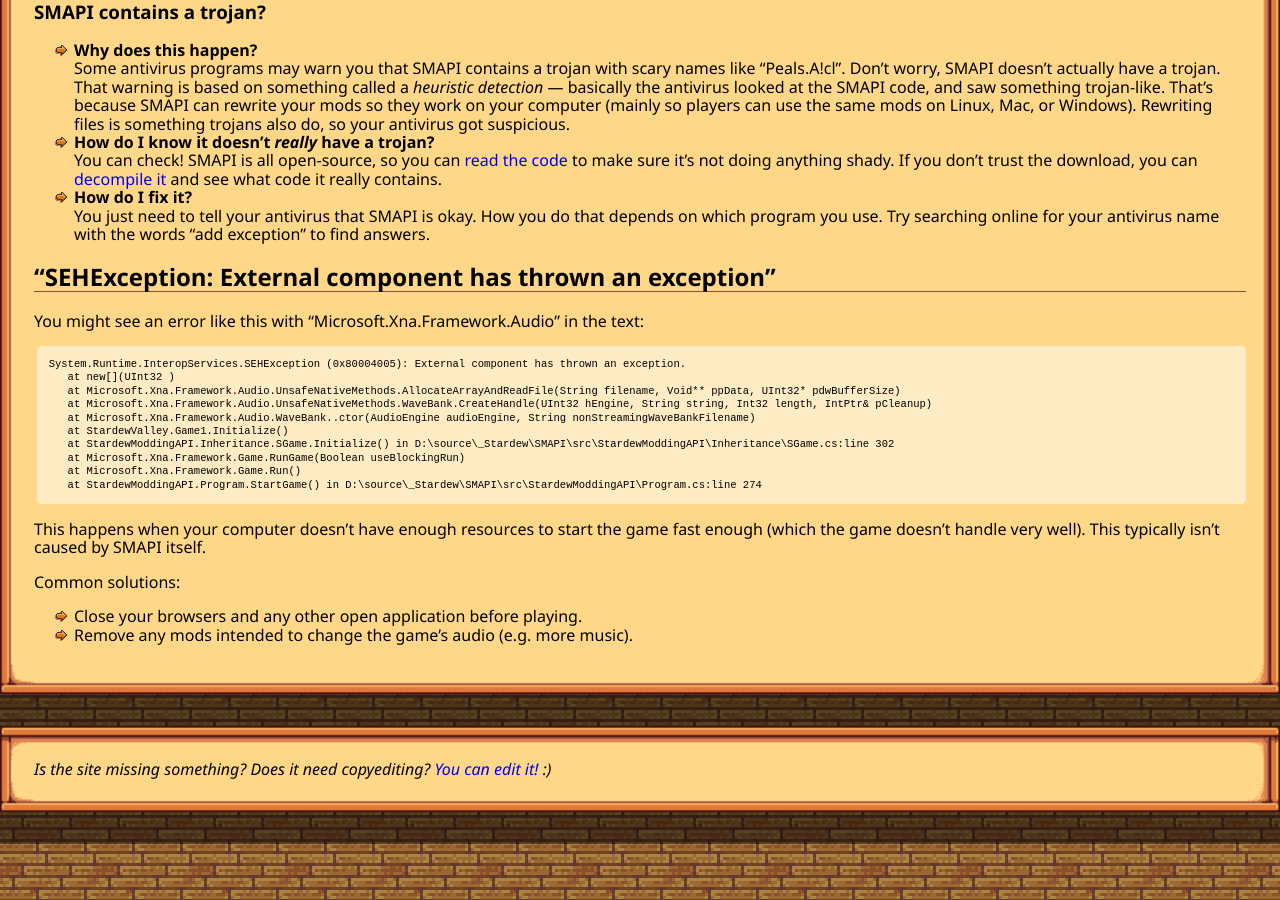
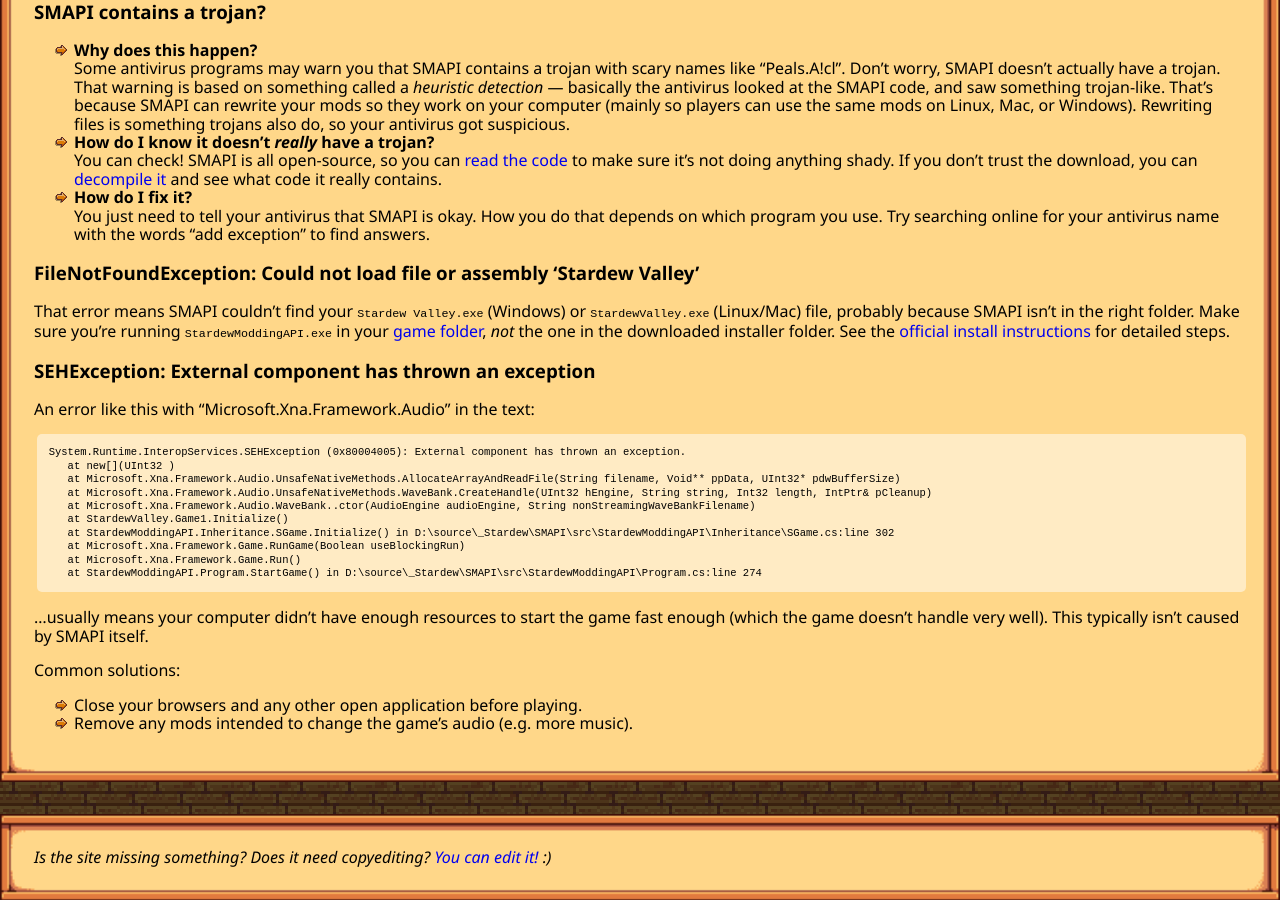
Before and after one commit to Pathoschild/canimod.github.io, a Jekyll site: the page built from guides/smapi-faq.md, in a window 1280 px wide and 900 px high, scrolled down 2722 px. Built offline with Jekyll 4.4.1, drawn with Linux system fonts in a browser that asks for light colours; nearby versions of some CDN libraries.

Commit message:
add "could not load file or assembly 'Stardew Valley'" to troubleshooting FAQ

````diff
--- a/guides/smapi-faq.md
+++ b/guides/smapi-faq.md
@@ -139,8 +139,16 @@
 
 <section class="anchor" id="sehexception"></section>
 
-## "SEHException: External component has thrown an exception"
-You might see an error like this with "Microsoft.Xna.Framework.Audio" in the text:
+### FileNotFoundException: Could not load file or assembly 'Stardew Valley'
+That error means SMAPI couldn't find your `Stardew Valley.exe` (Windows) or `StardewValley.exe`
+(Linux/Mac) file, probably because SMAPI isn't in the right folder. Make sure you're running
+`StardewModdingAPI.exe` in your [game folder](#game-folder), _not_ the one in the downloaded
+installer folder. See the [official install instructions](/guides/using-mods#installing-smapi) for
+detailed steps.
+
+
+### SEHException: External component has thrown an exception
+An error like this with "Microsoft.Xna.Framework.Audio" in the text:
 
 ```
 System.Runtime.InteropServices.SEHException (0x80004005): External component has thrown an exception.
@@ -155,9 +163,10 @@
    at StardewModdingAPI.Program.StartGame() in D:\source\_Stardew\SMAPI\src\StardewModdingAPI\Program.cs:line 274
 ```
 
-This happens when your computer doesn't have enough resources to start the game fast enough (which
+...usually means your computer didn't have enough resources to start the game fast enough (which
 the game doesn't handle very well). This typically isn't caused by SMAPI itself.
 
 Common solutions:
+
 * Close your browsers and any other open application before playing.
 * Remove any mods intended to change the game's audio (e.g. more music).
````
